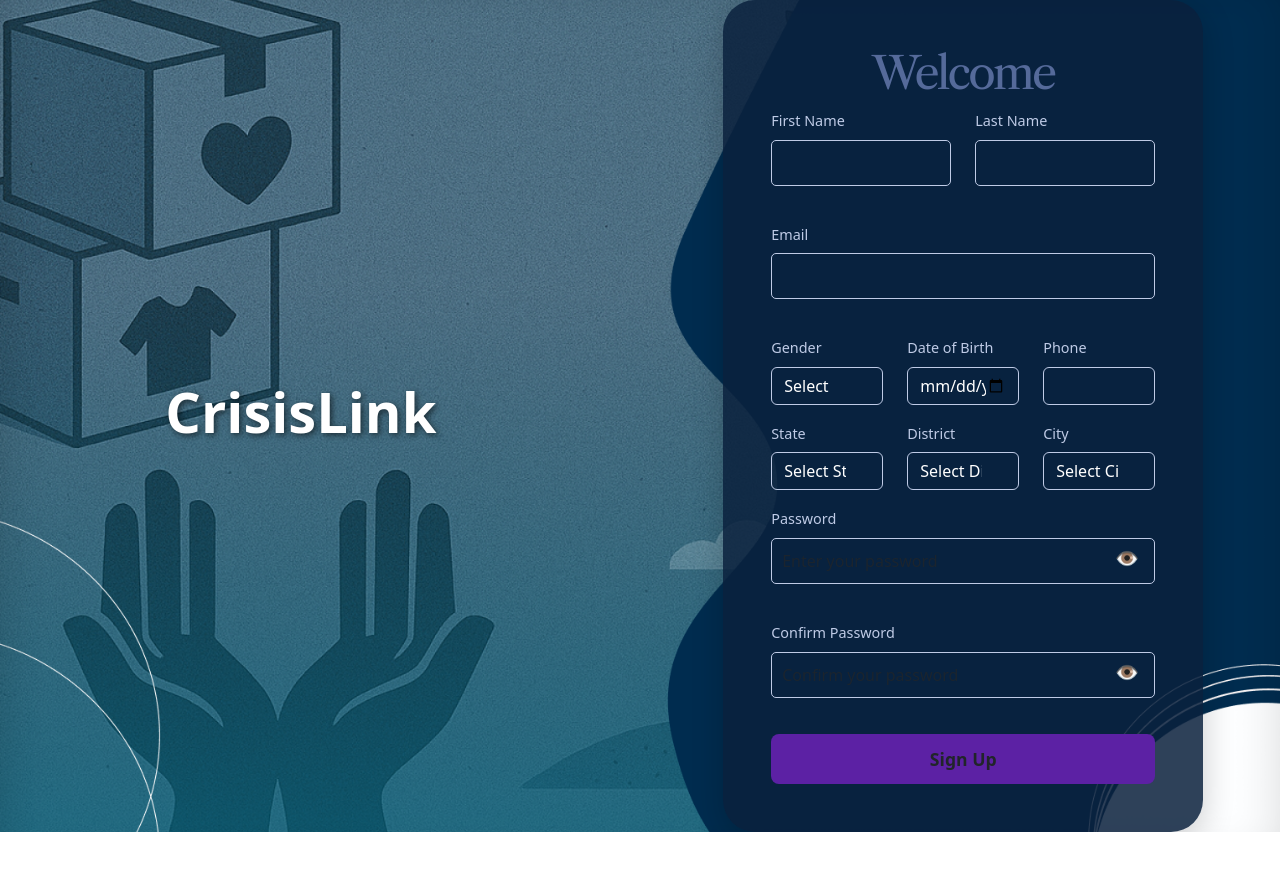
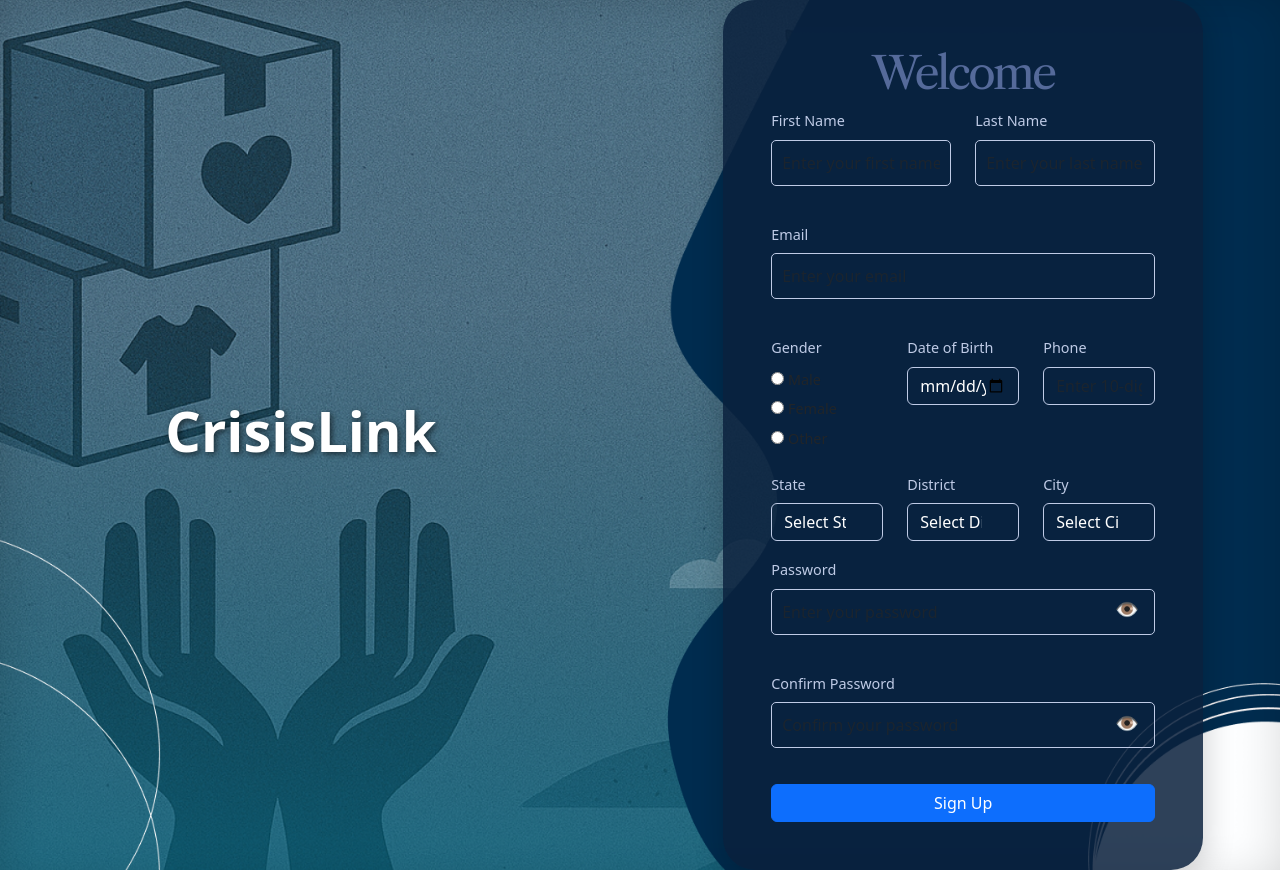
Before and after one commit to Shilpa1805/CrisisLink, a React (Vite) app in the folder crisislink-app/: page /signup in a window 1280 px wide. Before the commit the page ends 832 px from the top, so only its background shows below. Built offline with nearby package versions, Linux system fonts and the light colour scheme.

Commit message:
set gender inputs to be radio buttonsand updated dob selection

```diff
--- a/crisislink-app/src/components/CrisisSignup.css
+++ b/crisislink-app/src/components/CrisisSignup.css
@@ -77,17 +77,3 @@
   color: #6c8ae4 !important;
   text-decoration: underline;
 }
-
-.btn-login {
-  background: #5c21a4;
-  border: none;
-  font-weight: 600;
-  font-size: 1.1rem;
-  border-radius: 8px;
-  padding: 12px 0;
-  transition: background 0.2s;
-}
-
-.btn-login:hover {
-  background: #684198;
-}
--- a/crisislink-app/src/components/CrisisSignup.jsx
+++ b/crisislink-app/src/components/CrisisSignup.jsx
@@ -14,7 +14,6 @@ const CrisisSignup = () => {
   const [email, setEmail] = useState("");
   const [password, setPassword] = useState("");
 
-  // Load states on mount
   useEffect(() => {
     fetch("/data/states.json")
       .then((res) => res.json())
@@ -27,7 +26,7 @@ const CrisisSignup = () => {
     const res = await fetch("/data/districts.json");
     const data = await res.json();
     setDistricts(data[state] || []);
-    setCities([]); // reset cities
+    setCities([]);
   };
 
   const handleDistrictChange = async (e) => {
@@ -38,7 +37,6 @@ const CrisisSignup = () => {
     try {
       const res = await fetch("/data/cities.json");
       const data = await res.json();
-
       setCities(data[selectedState]?.[district] || []);
     } catch (err) {
       console.error("Error loading cities:", err);
@@ -46,21 +44,20 @@ const CrisisSignup = () => {
     }
   };
 
-
   const handleSubmit = (e) => {
     e.preventDefault();
-    // Add your submit logic here
+    // Submit logic here
   };
+
+  // Get today's date for dob max
+  const maxDOB = new Date().toISOString().split("T")[0];
 
   return (
     <div className="signup-bg">
       <div className="signup-left">
-        <h1 className="crisis-logo">
-          CrisisLink
-        </h1>
+        <h1 className="crisis-logo">CrisisLink</h1>
       </div>
 
-      {/* Right side form */}
       <div className="signup-form-container">
         <div className="form-box">
           <h2 className="welcome-title d-flex justify-content-center align-items-center">Welcome</h2>
@@ -68,12 +65,11 @@ const CrisisSignup = () => {
             <div className="row">
               <div className="mb-3 col-md-6">
                 <label className="form-label label-light" htmlFor="fname">First Name</label>
-                <input type="text" id="fname" className="form-control input-light" required />
+                <input type="text" id="fname" className="form-control input-light" placeholder="Enter your first name" required />
               </div>
-
               <div className="mb-3 col-md-6">
                 <label className="form-label label-light" htmlFor="lname">Last Name</label>
-                <input type="text" id="lname" className="form-control input-light" required />
+                <input type="text" id="lname" className="form-control input-light" placeholder="Enter your last name" required />
               </div>
             </div>
 
@@ -83,6 +79,7 @@ const CrisisSignup = () => {
                 type="email"
                 id="email"
                 className="form-control input-light"
+                placeholder="Enter your email"
                 value={email}
                 onChange={(e) => setEmail(e.target.value)}
                 required
@@ -91,32 +88,56 @@ const CrisisSignup = () => {
 
             <div className="row">
               <div className="mb-3 col-md-4">
-                <label className="form-label label-light" htmlFor="gender">Gender</label>
-                <select id="gender" className="form-select input-light" required>
-                  <option value="">Select</option>
-                  <option value="Male">Male</option>
-                  <option value="Female">Female</option>
-                  <option value="Other">Other</option>
-                </select>
+                <label className="form-label label-light">Gender</label>
+                <div>
+                  <label className="me-3">
+                    <input type="radio" name="gender" value="Male" required /> Male
+                  </label>
+                  <label className="me-3">
+                    <input type="radio" name="gender" value="Female" required /> Female
+                  </label>
+                  <label>
+                    <input type="radio" name="gender" value="Other" required /> Other
+                  </label>
+                </div>
               </div>
 
               <div className="mb-3 col-md-4">
                 <label className="form-label label-light" htmlFor="dob">Date of Birth</label>
-                <input type="date" id="dob" className="form-control input-light" required />
+                <input
+                  type="date"
+                  id="dob"
+                  max={maxDOB}
+                  className="form-control input-light"
+                  placeholder="Select DOB"
+                  required
+                />
               </div>
 
               <div className="mb-3 col-md-4">
                 <label className="form-label label-light" htmlFor="phone">Phone</label>
-                <input type="tel" id="phone" className="form-control input-light" pattern="[0-9]{10}" required />
+                <input
+                  type="tel"
+                  id="phone"
+                  className="form-control input-light"
+                  placeholder="Enter 10-digit number"
+                  pattern="[0-9]{10}"
+                  required
+                />
               </div>
             </div>
 
             <div className="row">
               <div className="mb-3 col-md-4">
                 <label className="form-label label-light" htmlFor="state">State</label>
-                <select id="state" className="form-select input-light" required onChange={handleStateChange}>
+                <select
+                  id="state"
+                  className="form-select input-light"
+                  required
+                  onChange={handleStateChange}
+                >
                   <option value="">Select State</option>
-                  {states.map(state => (
+                  {states.map((state) => (
                     <option key={state} value={state}>{state}</option>
                   ))}
                 </select>
@@ -124,9 +145,15 @@ const CrisisSignup = () => {
 
               <div className="mb-3 col-md-4">
                 <label className="form-label label-light" htmlFor="district">District</label>
-                <select id="district" className="form-select input-light" required onChange={handleDistrictChange}>
-                  <option value={selectedDistrict}>Select District</option>
-                  {districts.map(dist => (
+                <select
+                  id="district"
+                  className="form-select input-light"
+                  required
+                  value={selectedDistrict}
+                  onChange={handleDistrictChange}
+                >
+                  <option value="">Select District</option>
+                  {districts.map((dist) => (
                     <option key={dist} value={dist}>{dist}</option>
                   ))}
                 </select>
@@ -146,7 +173,6 @@ const CrisisSignup = () => {
                     <option key={city} value={city}>{city}</option>
                   ))}
                 </select>
-
               </div>
             </div>
 
@@ -180,7 +206,7 @@ const CrisisSignup = () => {
               </span>
             </div>
 
-            <button type="submit" className="btn btn-login w-100">Sign Up</button>
+            <button type="submit" className="btn btn-primary w-100">Sign Up</button>
           </form>
         </div>
       </div>
```
